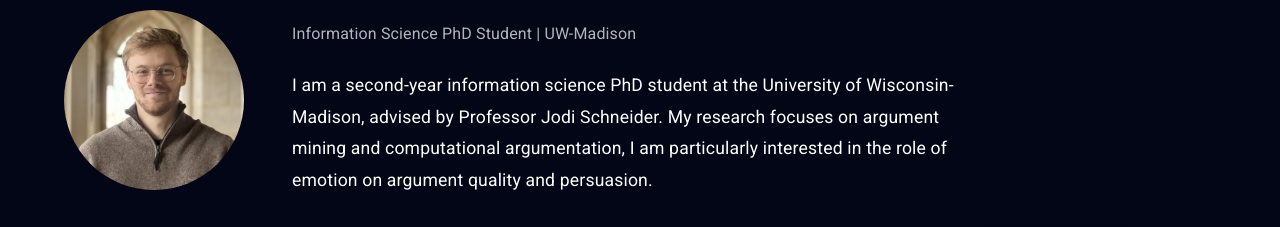
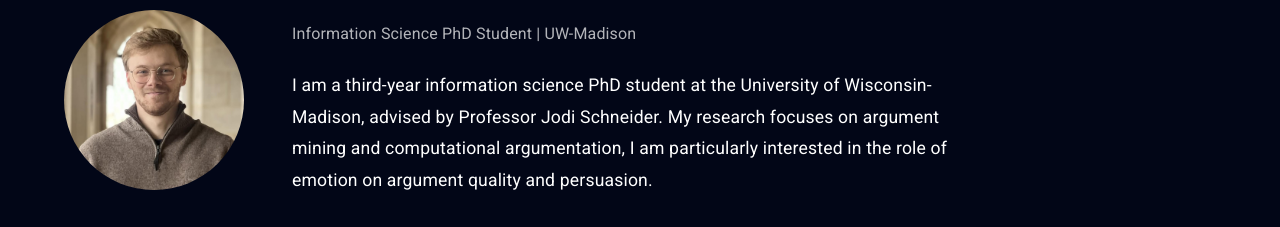
Before and after one commit to dexterwilliams96/dexterwilliams96.github.io, a React (Vite) app: page / in a window 1280 px wide. Shown: the part 195-422 px from the top of the page. Built offline with nearby package versions, Linux system fonts and the light colour scheme.

Commit message:
Update bio

```diff
--- a/src/App.tsx
+++ b/src/App.tsx
@@ -27,7 +27,7 @@ import SchoolIcon from "@mui/icons-material/School";
 const profile = {
   name: "Dexter Williams",
   title: "Information Science PhD Student | UW-Madison",
-  bio: "I am a second-year information science PhD student at the University of Wisconsin-Madison, advised by Professor Jodi Schneider. My research focuses on argument mining and computational argumentation, I am particularly interested in the role of emotion on argument quality and persuasion.",
+  bio: "I am a third-year information science PhD student at the University of Wisconsin-Madison, advised by Professor Jodi Schneider. My research focuses on argument mining and computational argumentation, I am particularly interested in the role of emotion on argument quality and persuasion.",
   profileImage: "/profile.jpg",
 };
 
```
